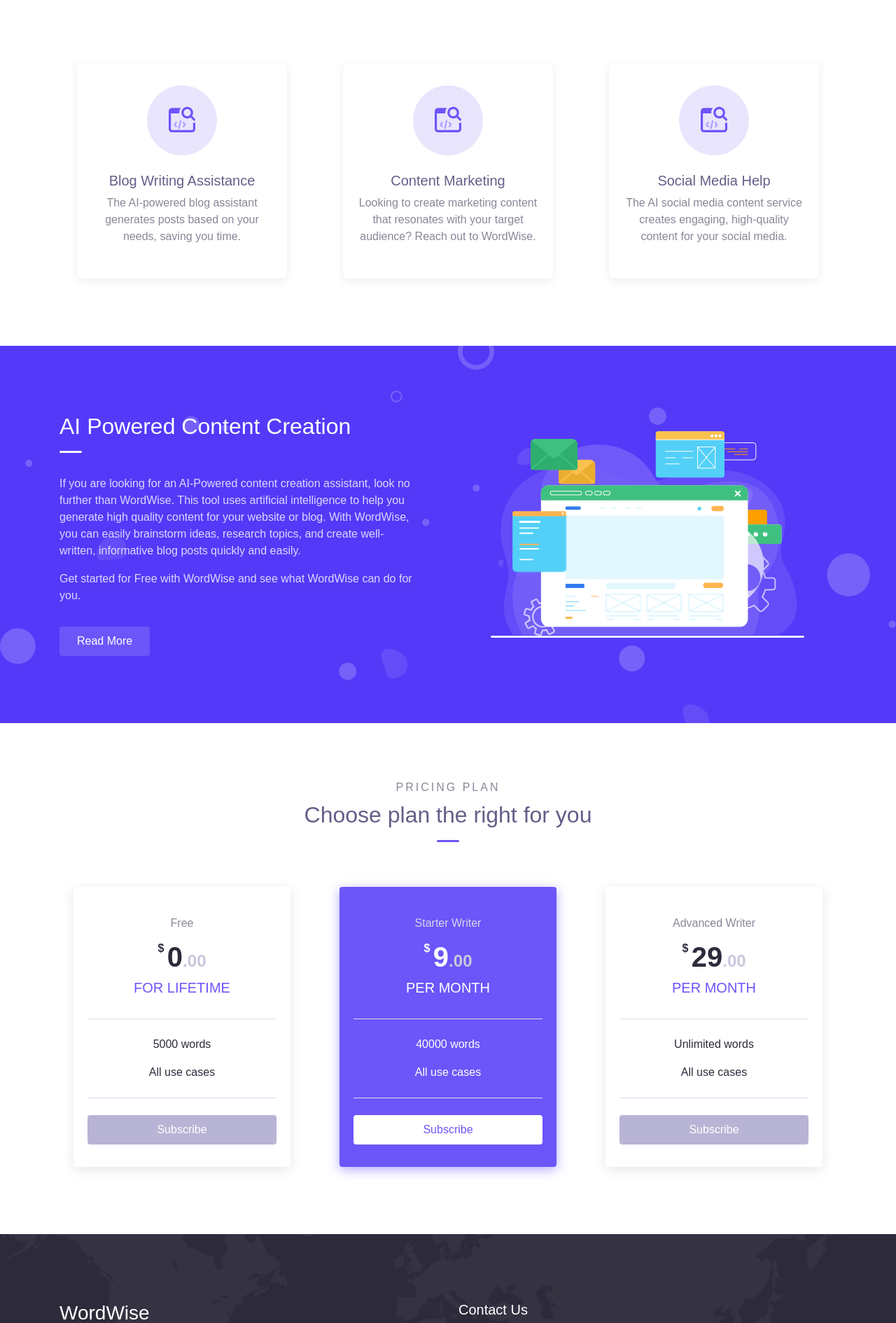
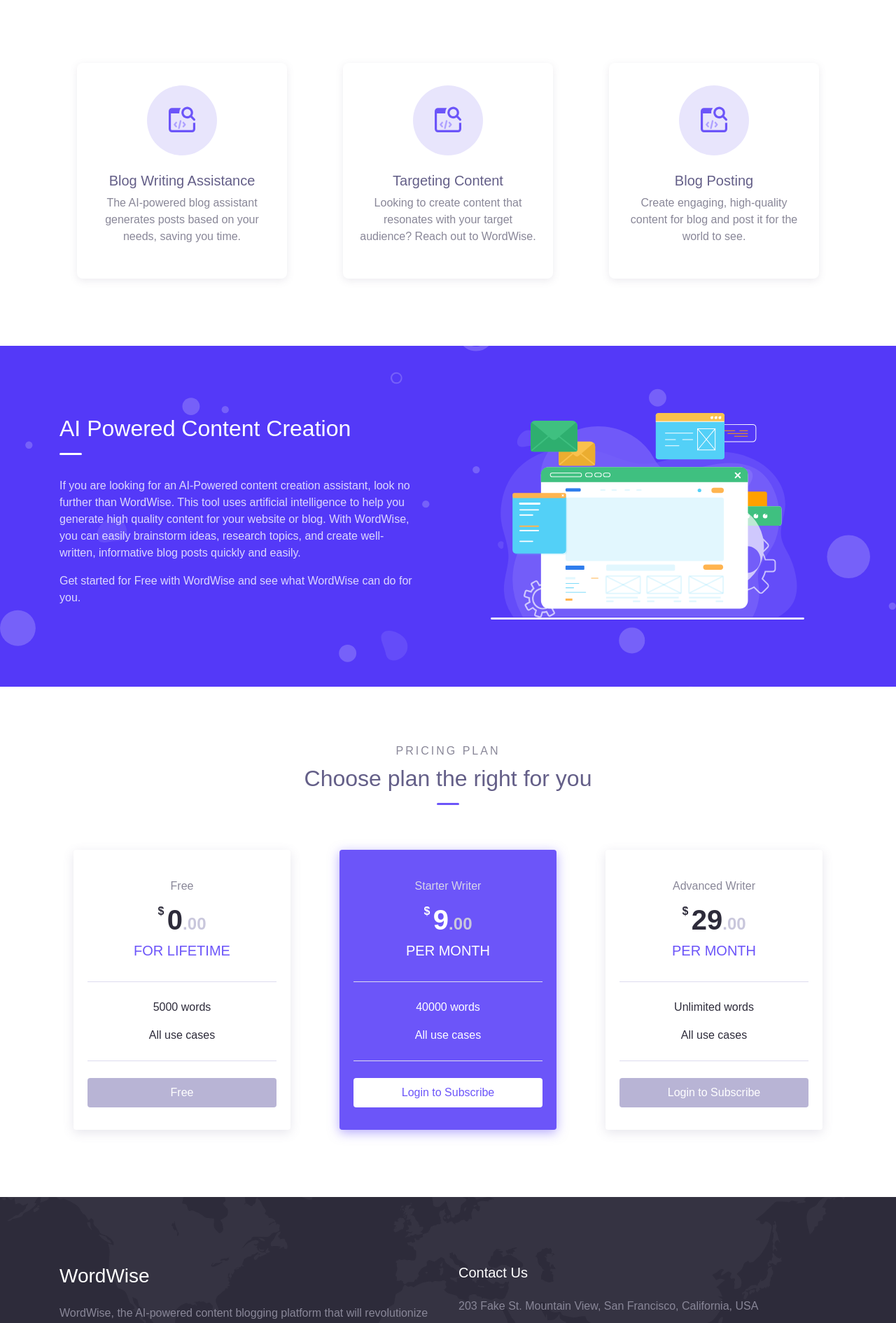
Before and after one commit to adnan760/AI_Content-_Blogging_Platform, a Django app: page / in a window 1280 px wide. Shown: the part 648-2538 px from the top of the page at 70% size. Run offline with Django 4.2, Linux system fonts and the light colour scheme; parts of the project's set-up code (start-up, migrations or seed data) failed here and were passed over; some libraries are stand-ins or nearby versions; some web fonts are replaced.

Commit message:
Initial Commit

```diff
--- a/templates/authorization/register.html
+++ b/templates/authorization/register.html
@@ -5,7 +5,7 @@
 
 
 <h4 class="mb-2">Adventure starts here 🚀</h4>
-<p class="mb-4">Make your app management easy and fun!</p>
+<p class="mb-4">Register yourself for WordWise and get started!</p>
 
 <form  class="mb-3" action="#" method="POST">
   {% csrf_token %}
--- a/templates/landing/index.html
+++ b/templates/landing/index.html
@@ -41,8 +41,8 @@
           <img src="{% static "landing/img/services/service-3.svg" %}" alt="">
         </div>
         <div class="body">
-          <h5 class="text-secondary">Content Marketing</h5>
-          <p>Looking to create marketing content that resonates with your target audience? Reach out to WordWise.</p>
+          <h5 class="text-secondary">Targeting Content</h5>
+          <p>Looking to create content that resonates with your target audience? Reach out to WordWise.</p>
         </div>
       </div>
     </div>
@@ -52,9 +52,9 @@
           <img src="{% static "landing/img/services/service-3.svg" %}" alt="">
         </div>
         <div class="body">
-          <h5 class="text-secondary">Social Media Help</h5>
+          <h5 class="text-secondary">Blog Posting</h5>
           <p>
-            The AI social media content service creates engaging, high-quality content for your social media.</p>
+            Create engaging, high-quality content for blog and post it for the world to see.</p>
 
         </div>
       </div>
@@ -74,7 +74,6 @@
           <div class="divider"></div>
           <p>If you are looking for an AI-Powered content creation assistant, look no further than WordWise. This tool uses artificial intelligence to help you generate high quality content for your website or blog. With WordWise, you can easily brainstorm ideas, research topics, and create well-written, informative blog posts quickly and easily.</p>
           <p>Get started for Free with WordWise and see what WordWise can do for you.</p>
-          <a href="{% url "login" %}" class="btn btn-primary mt-3">Read More</a>
         </div>
         <div class="col-lg-6 py-3 wow fadeInRight">
           <div class="img-fluid text-center">
@@ -110,7 +109,7 @@
             <p>All use cases</p>
           </div>
           <div class="footer">
-            <a href="{% url "login" %}" class="btn btn-pricing btn-block">Subscribe</a>
+            <a href="{% url "login" %}" class="btn btn-pricing btn-block">Free</a>
           </div>
         </div>
       </div>
@@ -131,7 +130,7 @@
 
           </div>
           <div class="footer">
-            <a href="{% url "login" %}" class="btn btn-pricing btn-block">Subscribe</a>
+            <a href="{% url "login" %}" class="btn btn-pricing btn-block">Login to Subscribe</a>
           </div>
         </div>
       </div>
@@ -151,7 +150,7 @@
             <p>All use cases</p>
           </div>
           <div class="footer">
-            <a href="{% url "login" %}" class="btn btn-pricing btn-block">Subscribe</a>
+            <a href="{% url "login" %}" class="btn btn-pricing btn-block">Login to Subscribe</a>
           </div>
         </div>
       </div>
--- a/templates/landing/pricing.html
+++ b/templates/landing/pricing.html
@@ -44,7 +44,7 @@
             <p>All use cases</p>
           </div>
           <div class="footer">
-            <a href="{% url "login" %}" class="btn btn-pricing btn-block">Subscribe</a>
+            <a href="{% url "login" %}" class="btn btn-pricing btn-block">Free</a>
           </div>
         </div>
       </div>
@@ -64,7 +64,7 @@
             <p>All use cases</p>
           </div>
           <div class="footer">
-            <a href="{% url "login" %}" class="btn btn-pricing btn-block">Subscribe</a>
+            <a href="{% url "login" %}" class="btn btn-pricing btn-block">Login to Subscribe</a>
           </div>
         </div>
       </div>
@@ -84,7 +84,7 @@
             <p>All use cases</p>
           </div>
           <div class="footer">
-            <a href="{% url "login" %}" class="btn btn-pricing btn-block">Subscribe</a>
+            <a href="{% url "login" %}" class="btn btn-pricing btn-block">Login to Subscribe</a>
           </div>
         </div>
       </div>
```
